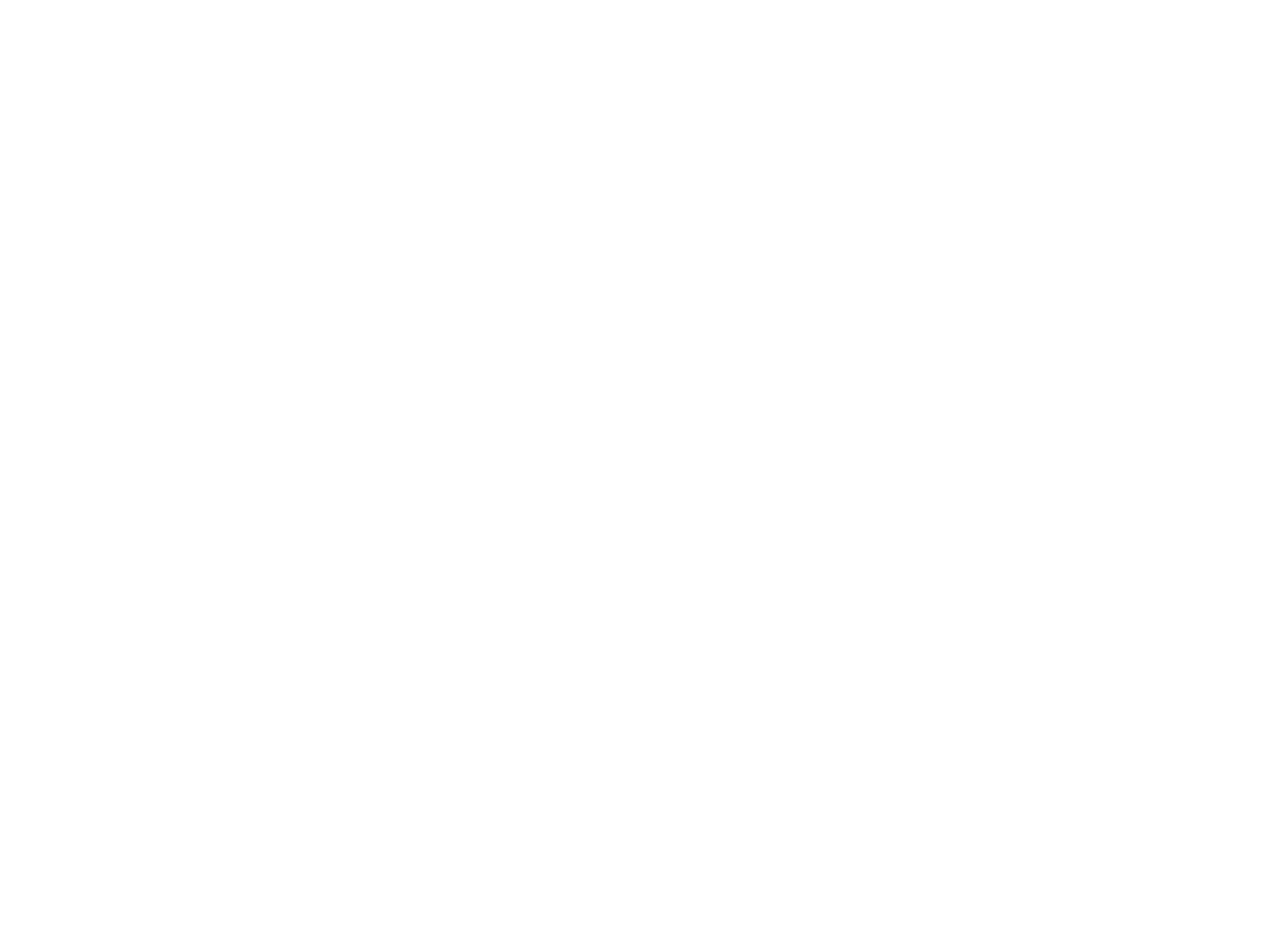
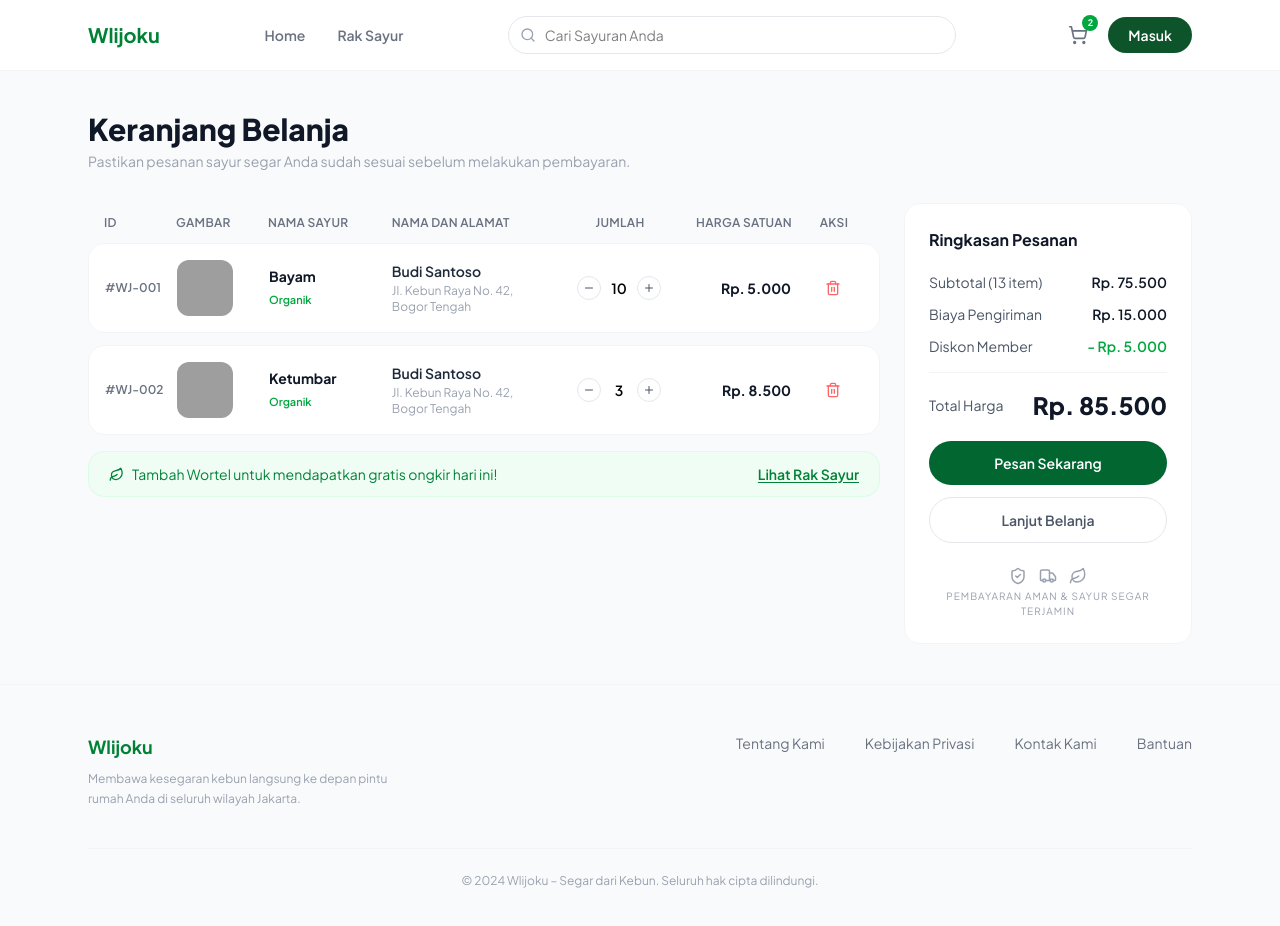
Before and after one commit to anampict/WlijokuV2, a Vue app: page /keranjang in a window 1280 px wide. Before the commit this address had no page. Shown: the top 926 px of the page. Before the commit the page ends 800 px from the top, so only its background shows below. Built offline with nearby package versions, Linux system fonts and the light colour scheme; grey boxes are pictures that could not be loaded.

Commit message:
add keranjangview with fixbug icon in whysection

```diff
--- a/src/components/home/ProductSection.vue
+++ b/src/components/home/ProductSection.vue
@@ -9,7 +9,7 @@
 const products = [
   {
     id: 1,
-    name: 'Dhanikun',
+    name: 'Ketumbar',
     description: 'Ketumbar segar per 250gr',
     price: 'Rp 8.500',
     badge: 'ORGANIK',
--- a/src/components/home/SubscriptionBanner.vue
+++ b/src/components/home/SubscriptionBanner.vue
@@ -32,7 +32,7 @@
         <div class="flex items-center justify-center z-10">
           <div class="w-40 h-40 bg-[#a8dbb0] rounded-full flex items-center justify-center">
             <div class="w-28 h-28 bg-[#b8e5c0] rounded-full flex items-center justify-center">
-              <Leaf :size="48" class="text-green-800" />
+              <Leaf :size="70" class="text-green-800" />
             </div>
           </div>
         </div>
--- a/src/components/layout/TheNavbar.vue
+++ b/src/components/layout/TheNavbar.vue
@@ -47,9 +47,15 @@
 
       <!-- Actions -->
       <div class="flex items-center gap-3">
-        <button class="p-2 text-gray-500 hover:text-gray-900 transition-colors">
+        <RouterLink
+          to="/keranjang"
+          class="relative p-2 text-gray-500 hover:text-gray-900 transition-colors"
+        >
           <ShoppingCart :size="20" />
-        </button>
+          <span class="absolute -top-0.5 -right-0.5 w-4 h-4 bg-green-600 text-white text-[9px] font-bold rounded-full flex items-center justify-center">
+            2
+          </span>
+        </RouterLink>
         <button
           class="px-5 py-2 bg-green-900 text-white text-sm font-semibold rounded-full hover:bg-green-800 transition-colors"
         >
--- a/src/router/index.js
+++ b/src/router/index.js
@@ -19,6 +19,11 @@
       name: 'product-detail',
       component: () => import('../views/ProductDetailView.vue'),
     },
+    {
+      path: '/keranjang',
+      name: 'keranjang',
+      component: () => import('../views/KeranjangView.vue'),
+    },
   ],
 })
 
--- /dev/null
+++ b/src/views/KeranjangView.vue
@@ -0,0 +1,214 @@
+<script setup>
+import { ref, computed } from 'vue'
+import { RouterLink } from 'vue-router'
+import { Trash2, Minus, Plus, ShieldCheck, Truck, Leaf } from 'lucide-vue-next'
+import TheNavbar from '../components/layout/TheNavbar.vue'
+import TheFooter from '../components/layout/TheFooter.vue'
+
+const cartItems = ref([
+  {
+    id: 'WJ-001',
+    name: 'Bayam',
+    badge: 'Organik',
+    image: new URL('@/assets/images/ketumbar.jpg', import.meta.url).href,
+    customerName: 'Budi Santoso',
+    address: 'Jl. Kebun Raya No. 42, Bogor Tengah',
+    qty: 10,
+    price: 5000,
+  },
+  {
+    id: 'WJ-002',
+    name: 'Ketumbar',
+    badge: 'Organik',
+    image: new URL('@/assets/images/ketumbar.jpg', import.meta.url).href,
+    customerName: 'Budi Santoso',
+    address: 'Jl. Kebun Raya No. 42, Bogor Tengah',
+    qty: 3,
+    price: 8500,
+  },
+])
+
+function increment(item) {
+  item.qty++
+}
+
+function decrement(item) {
+  if (item.qty > 1) item.qty--
+}
+
+function removeItem(index) {
+  cartItems.value.splice(index, 1)
+}
+
+const subtotal = computed(() => cartItems.value.reduce((sum, item) => sum + item.price * item.qty, 0))
+const shipping = 15000
+const discount = 5000
+const total = computed(() => subtotal.value + shipping - discount)
+
+function formatRp(value) {
+  return 'Rp. ' + value.toLocaleString('id-ID')
+}
+</script>
+
+<template>
+  <div class="min-h-screen bg-gray-50">
+    <TheNavbar />
+
+    <main class="max-w-6xl mx-auto px-6 py-10">
+      <!-- Page Header -->
+      <div class="mb-8">
+        <h1 class="text-3xl font-extrabold text-gray-900">Keranjang Belanja</h1>
+        <p class="text-sm text-gray-400 mt-1">
+          Pastikan pesanan sayur segar Anda sudah sesuai sebelum melakukan pembayaran.
+        </p>
+      </div>
+
+      <div class="flex gap-6 items-start">
+        <!-- Left: Cart Table -->
+        <div class="flex-1 min-w-0">
+          <!-- Table Header -->
+          <div class="grid grid-cols-[60px_80px_1fr_1.4fr_120px_100px_60px] gap-3 px-4 py-3 text-xs font-semibold text-gray-500 uppercase tracking-wide">
+            <span>ID</span>
+            <span>Gambar</span>
+            <span>Nama Sayur</span>
+            <span>Nama Dan Alamat</span>
+            <span class="text-center">Jumlah</span>
+            <span class="text-right">Harga Satuan</span>
+            <span class="text-center">Aksi</span>
+          </div>
+
+          <!-- Cart Items -->
+          <div class="space-y-3">
+            <div
+              v-for="(item, index) in cartItems"
+              :key="item.id"
+              class="bg-white rounded-2xl border border-gray-100 grid grid-cols-[60px_80px_1fr_1.4fr_120px_100px_60px] gap-3 items-center px-4 py-4"
+            >
+              <!-- ID -->
+              <span class="text-xs font-semibold text-gray-500">#{{ item.id }}</span>
+
+              <!-- Image -->
+              <img
+                :src="item.image"
+                :alt="item.name"
+                class="w-14 h-14 rounded-xl object-cover"
+              />
+
+              <!-- Name + Badge -->
+              <div>
+                <p class="text-sm font-bold text-gray-900">{{ item.name }}</p>
+                <span class="text-[11px] font-semibold text-green-600">{{ item.badge }}</span>
+              </div>
+
+              <!-- Customer Name + Address -->
+              <div>
+                <p class="text-sm font-semibold text-gray-800">{{ item.customerName }}</p>
+                <p class="text-xs text-gray-400 leading-snug mt-0.5">{{ item.address }}</p>
+              </div>
+
+              <!-- Qty Controls -->
+              <div class="flex items-center justify-center gap-2">
+                <button
+                  @click="decrement(item)"
+                  class="w-6 h-6 rounded-full border border-gray-200 flex items-center justify-center text-gray-600 hover:bg-gray-100 transition"
+                >
+                  <Minus :size="12" />
+                </button>
+                <span class="text-sm font-semibold w-5 text-center">{{ item.qty }}</span>
+                <button
+                  @click="increment(item)"
+                  class="w-6 h-6 rounded-full border border-gray-200 flex items-center justify-center text-gray-600 hover:bg-gray-100 transition"
+                >
+                  <Plus :size="12" />
+                </button>
+              </div>
+
+              <!-- Price -->
+              <p class="text-sm font-bold text-gray-900 text-right">{{ formatRp(item.price) }}</p>
+
+              <!-- Delete -->
+              <div class="flex justify-center">
+                <button
+                  @click="removeItem(index)"
+                  class="w-8 h-8 rounded-lg flex items-center justify-center text-red-400 hover:bg-red-50 transition"
+                >
+                  <Trash2 :size="16" />
+                </button>
+              </div>
+            </div>
+          </div>
+
+          <!-- Empty state -->
+          <div v-if="cartItems.length === 0" class="bg-white rounded-2xl border border-gray-100 py-16 text-center text-gray-400">
+            <p class="text-sm">Keranjang belanja Anda kosong.</p>
+            <RouterLink to="/rak-sayur" class="text-green-600 text-sm font-semibold mt-2 inline-block">Mulai Belanja</RouterLink>
+          </div>
+
+          <!-- Upsell Banner -->
+          <div class="mt-4 bg-green-50 border border-green-100 rounded-2xl px-5 py-3 flex items-center justify-between">
+            <div class="flex items-center gap-2 text-sm text-green-700">
+              <Leaf :size="15" class="shrink-0" />
+              <span>Tambah Wortel untuk mendapatkan gratis ongkir hari ini!</span>
+            </div>
+            <RouterLink
+              to="/rak-sayur"
+              class="text-sm font-semibold text-green-700 underline underline-offset-2 hover:text-green-800 shrink-0 ml-4"
+            >
+              Lihat Rak Sayur
+            </RouterLink>
+          </div>
+        </div>
+
+        <!-- Right: Order Summary -->
+        <div class="w-72 shrink-0 bg-white rounded-2xl border border-gray-100 p-6">
+          <h2 class="text-base font-bold text-gray-900 mb-5">Ringkasan Pesanan</h2>
+
+          <div class="space-y-3 text-sm">
+            <div class="flex justify-between text-gray-600">
+              <span>Subtotal ({{ cartItems.reduce((s, i) => s + i.qty, 0) }} item)</span>
+              <span class="font-semibold text-gray-900">{{ formatRp(subtotal) }}</span>
+            </div>
+            <div class="flex justify-between text-gray-600">
+              <span>Biaya Pengiriman</span>
+              <span class="font-semibold text-gray-900">{{ formatRp(shipping) }}</span>
+            </div>
+            <div class="flex justify-between text-gray-600">
+              <span>Diskon Member</span>
+              <span class="font-semibold text-green-600">- {{ formatRp(discount) }}</span>
+            </div>
+          </div>
+
+          <div class="border-t border-gray-100 mt-4 pt-4 flex justify-between items-center">
+            <span class="text-sm text-gray-600">Total Harga</span>
+            <span class="text-2xl font-extrabold text-gray-900">{{ formatRp(total) }}</span>
+          </div>
+
+          <button
+            class="mt-5 w-full py-3 bg-green-800 text-white font-semibold text-sm rounded-full hover:bg-green-700 transition"
+          >
+            Pesan Sekarang
+          </button>
+
+          <RouterLink
+            to="/"
+            class="mt-3 w-full py-3 border border-gray-200 text-gray-600 font-semibold text-sm rounded-full hover:bg-gray-50 transition flex items-center justify-center gap-2"
+          >
+        Lanjut Belanja
+          </RouterLink>
+
+          <!-- Trust badges -->
+          <div class="mt-6 flex items-center justify-center gap-3 text-gray-400">
+            <ShieldCheck :size="18" />
+            <Truck :size="18" />
+            <Leaf :size="18" />
+          </div>
+          <p class="text-[10px] text-gray-400 text-center mt-1 tracking-widest uppercase">
+            Pembayaran Aman &amp; Sayur Segar Terjamin
+          </p>
+        </div>
+      </div>
+    </main>
+
+    <TheFooter />
+  </div>
+</template>
```
